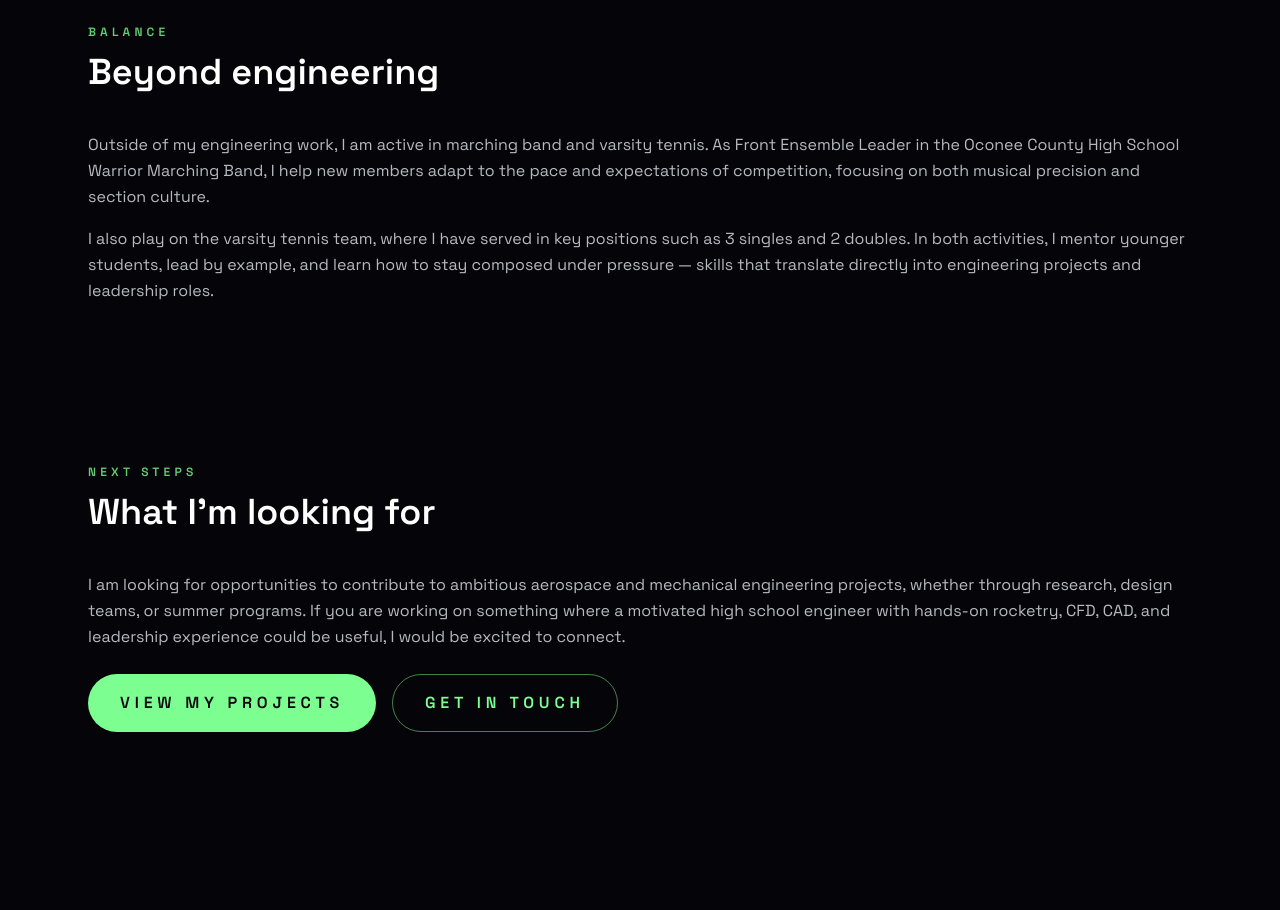
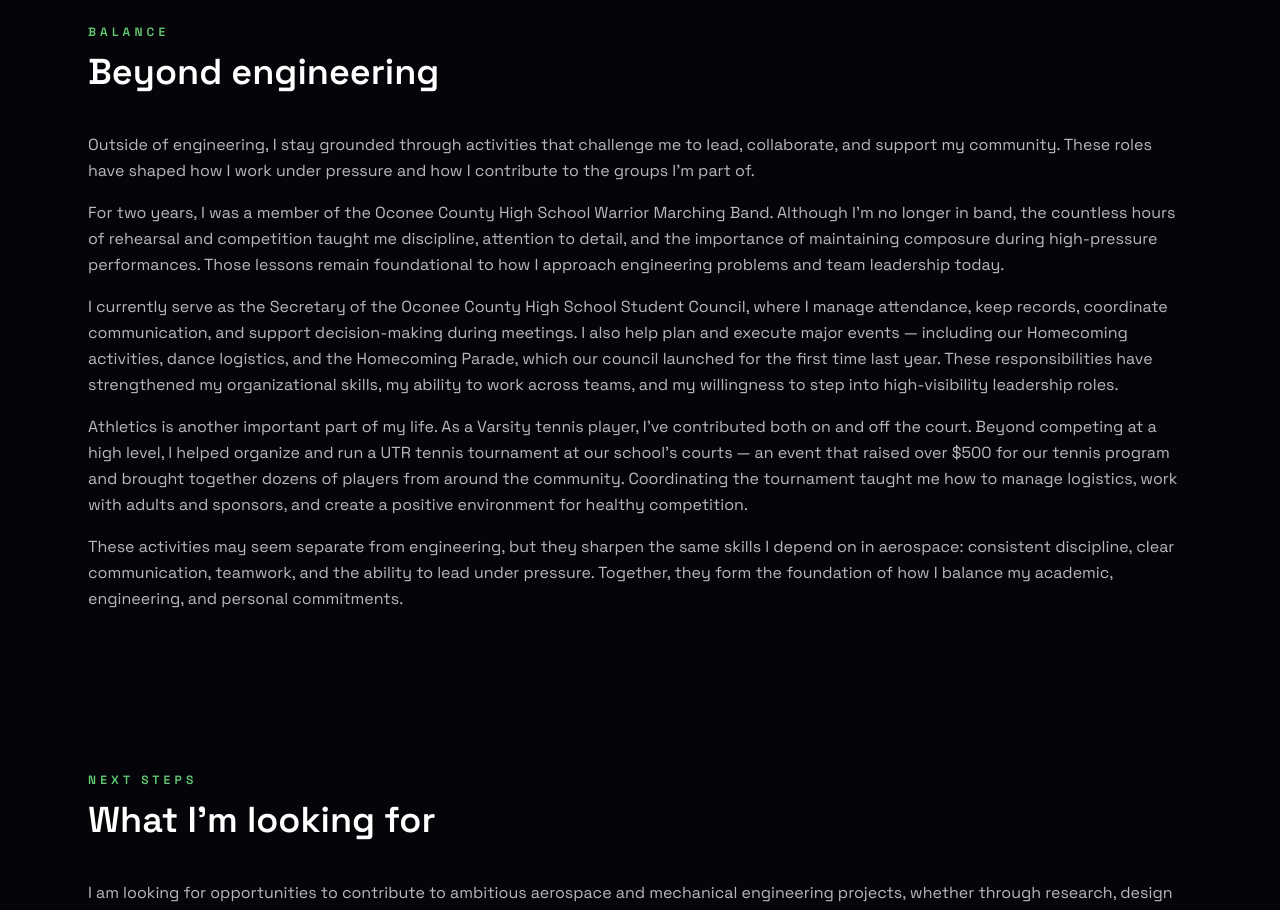
Before and after one commit to saahildoshi/saahildoshi-portfolio, a Next.js app: page /about in a window 1280 px wide. Shown: the part 2760-3670 px from the top of the page. Built offline with nearby package versions, Linux system fonts and the light colour scheme.

Commit message:
Revise personal activities description in page.tsx
Updated personal activities section to highlight leadership and organizational skills gained through various roles.

```diff
--- a/src/app/about/page.tsx
+++ b/src/app/about/page.tsx
@@ -135,14 +135,19 @@ export default function AboutPage() {
       <Section id="beyond" title="Beyond engineering" kicker="Balance">
         <div className="space-y-4 text-primary-foreground/80">
           <p>
-            Outside of my engineering work, I am active in marching band and varsity tennis. As Front Ensemble Leader in the
-            Oconee County High School Warrior Marching Band, I help new members adapt to the pace and expectations of
-            competition, focusing on both musical precision and section culture.
+            Outside of engineering, I stay grounded through activities that challenge me to lead, collaborate, and support my community. These roles have shaped how I work under pressure and how I contribute to the groups I’m part of.
           </p>
           <p>
-            I also play on the varsity tennis team, where I have served in key positions such as 3 singles and 2 doubles. In
-            both activities, I mentor younger students, lead by example, and learn how to stay composed under pressure — skills
-            that translate directly into engineering projects and leadership roles.
+            For two years, I was a member of the Oconee County High School Warrior Marching Band. Although I’m no longer in band, the countless hours of rehearsal and competition taught me discipline, attention to detail, and the importance of maintaining composure during high-pressure performances. Those lessons remain foundational to how I approach engineering problems and team leadership today.
+          </p>
+          <p>
+            I currently serve as the Secretary of the Oconee County High School Student Council, where I manage attendance, keep records, coordinate communication, and support decision-making during meetings. I also help plan and execute major events — including our Homecoming activities, dance logistics, and the Homecoming Parade, which our council launched for the first time last year. These responsibilities have strengthened my organizational skills, my ability to work across teams, and my willingness to step into high-visibility leadership roles.
+          </p>
+          <p>
+          Athletics is another important part of my life. As a Varsity tennis player, I’ve contributed both on and off the court. Beyond competing at a high level, I helped organize and run a UTR tennis tournament at our school’s courts — an event that raised over $500 for our tennis program and brought together dozens of players from around the community. Coordinating the tournament taught me how to manage logistics, work with adults and sponsors, and create a positive environment for healthy competition.
+          </p>
+          <p>
+          These activities may seem separate from engineering, but they sharpen the same skills I depend on in aerospace: consistent discipline, clear communication, teamwork, and the ability to lead under pressure. Together, they form the foundation of how I balance my academic, engineering, and personal commitments.
           </p>
         </div>
       </Section>
```
